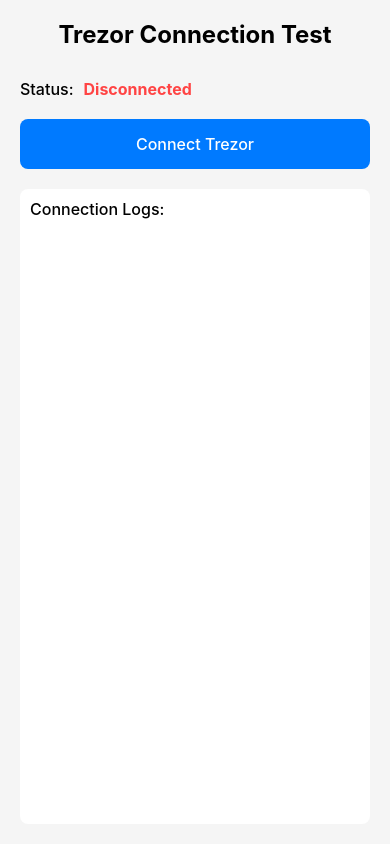
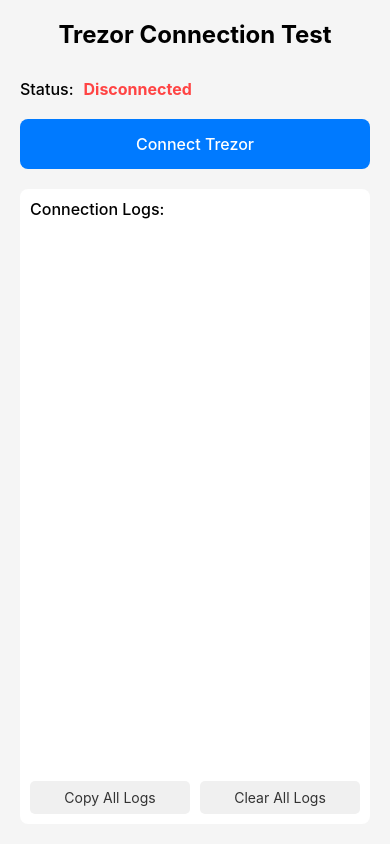
Before and after one commit to sandys/shoonyawallet, a React Native app in the folder mobile/: screen / in a window 390 px wide. Built offline with nearby package versions, Linux system fonts and the light colour scheme; what @trezor/protobuf would draw is missing.

Commit message:
fixed polyfill

```diff
--- a/mobile/index.js
+++ b/mobile/index.js
@@ -1,6 +1,10 @@
 /**
  * @format
  */
+
+// Polyfill Buffer for React Native environment
+import { Buffer } from 'buffer';
+global.Buffer = Buffer;
 
 import { AppRegistry } from 'react-native';
 import App from './App';
--- a/mobile/src/screens/TrezorTestScreen.tsx
+++ b/mobile/src/screens/TrezorTestScreen.tsx
@@ -6,7 +6,10 @@ import {
   StyleSheet,
   ScrollView,
   Alert,
+  Platform,
 } from 'react-native';
+import Clipboard from '@react-native-clipboard/clipboard';
+import { TrezorUSB } from '../native/TrezorUSB';
 import { useTrezor } from '../hooks/useTrezor';
 import { PassphraseModal } from '../components/PassphraseModal';
 
@@ -74,6 +77,68 @@ export const TrezorTestScreen: React.FC = () => {
             <Text key={index} style={styles.logText}>{log}</Text>
           ))}
         </ScrollView>
+
+        <View style={styles.logButtonContainer}>
+          <TouchableOpacity style={styles.logButton} onPress={async () => {
+            try {
+              // Get native USB logs from the TrezorUSB module
+              const native = await TrezorUSB.getDebugLog().catch(() => [] as string[]);
+
+              // Get transport interface info for diagnostics
+              let transportInfo: any = {};
+              let transportDiag = 'protocol=v1';
+              try {
+                transportInfo = await TrezorUSB.getInterfaceInfo();
+                const klass = transportInfo?.interfaceClass as number | undefined;
+                const isHid = klass === 0x03;
+                const mode = isHid ? 'hid' : 'vendor';
+                const hidFallback = isHid ? 'enabled' : 'disabled';
+                transportDiag = `protocol=v1, iface=${mode}; hidLeadingZeroFallback=${hidFallback}`;
+              } catch {}
+
+              // Build comprehensive log with diagnostic headers
+              const diagHeader: string[] = [];
+              diagHeader.push(`Transport: ${transportDiag}`);
+
+              if (transportInfo && Object.keys(transportInfo).length > 0) {
+                const c = transportInfo.interfaceClass ?? '-';
+                const s = transportInfo.interfaceSubclass ?? '-';
+                const p = transportInfo.interfaceProtocol ?? '-';
+                const inAddr = Number(transportInfo.inEndpointAddress ?? 0).toString(16);
+                const outAddr = Number(transportInfo.outEndpointAddress ?? 0).toString(16);
+                const inMps = transportInfo.inMaxPacketSize ?? '-';
+                const outMps = transportInfo.outMaxPacketSize ?? '-';
+                diagHeader.push(`Iface: class=${c} subclass=${s} proto=${p}`);
+                diagHeader.push(`EPs: in=0x${inAddr} mps=${inMps} out=0x${outAddr} mps=${outMps}`);
+              }
+
+              // Merge all logs: diagnostic headers + app logs + native USB logs
+              const merged = [
+                ...diagHeader,
+                ...logs,
+                ...(Array.isArray(native) ? native : [])
+              ];
+
+              await Clipboard.setString(merged.join('\n'));
+              Alert.alert('Success', `Copied ${merged.length} lines (app+native) to clipboard`);
+            } catch (e) {
+              Alert.alert('Error', `Copy failed: ${String(e)}`);
+            }
+          }}>
+            <Text style={styles.logButtonText}>Copy All Logs</Text>
+          </TouchableOpacity>
+
+          <TouchableOpacity style={styles.logButton} onPress={async () => {
+            try {
+              await TrezorUSB.clearDebugLog();
+              Alert.alert('Success', 'Native logs cleared');
+            } catch (e) {
+              Alert.alert('Error', `Clear failed: ${String(e)}`);
+            }
+          }}>
+            <Text style={styles.logButtonText}>Clear All Logs</Text>
+          </TouchableOpacity>
+        </View>
       </View>
 
       <PassphraseModal
@@ -174,8 +239,25 @@ const styles = StyleSheet.create({
   },
   logText: {
     fontSize: 12,
-    fontFamily: 'monospace',
+    fontFamily: Platform.select({ ios: 'Menlo', android: 'monospace' }),
     color: '#666',
     marginBottom: 2,
   },
+  logButtonContainer: {
+    flexDirection: 'row',
+    marginTop: 10,
+    gap: 10,
+  },
+  logButton: {
+    backgroundColor: '#f0f0f0',
+    paddingVertical: 8,
+    paddingHorizontal: 12,
+    borderRadius: 5,
+    flex: 1,
+  },
+  logButtonText: {
+    textAlign: 'center',
+    fontSize: 14,
+    color: '#333',
+  },
 });
--- a/mobile/src/services/hardware/trezor/transportAdapter.ts
+++ b/mobile/src/services/hardware/trezor/transportAdapter.ts
@@ -14,7 +14,16 @@ function toNodeBuffer(u8: Uint8Array): any {
     const { Buffer } = require('buffer');
     return Buffer.from(u8);
   } catch (_) {
-    return Uint8Array.from(u8);
+    // Fallback: create Buffer-like object with the same interface
+    const arrayBuf = Uint8Array.from(u8);
+    // Add Buffer-like methods that @trezor/protocol expects
+    return Object.assign(arrayBuf, {
+      slice: (start?: number, end?: number) => arrayBuf.slice(start, end),
+      subarray: (start?: number, end?: number) => arrayBuf.subarray(start, end),
+      toString: (encoding?: string) => encoding === 'hex'
+        ? Array.from(arrayBuf).map(b => b.toString(16).padStart(2, '0')).join('')
+        : new TextDecoder().decode(arrayBuf),
+    });
   }
 }
 // no try/catch — if the dependency is missing, the build/runtime should fail
```
Also changed, not shown: mobile/src/services/hardware/LedgerBridge.ts (+4 -4 lines).
